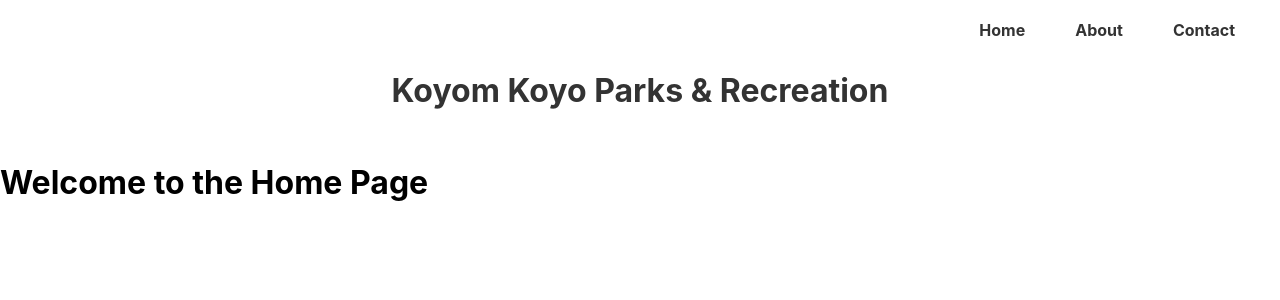
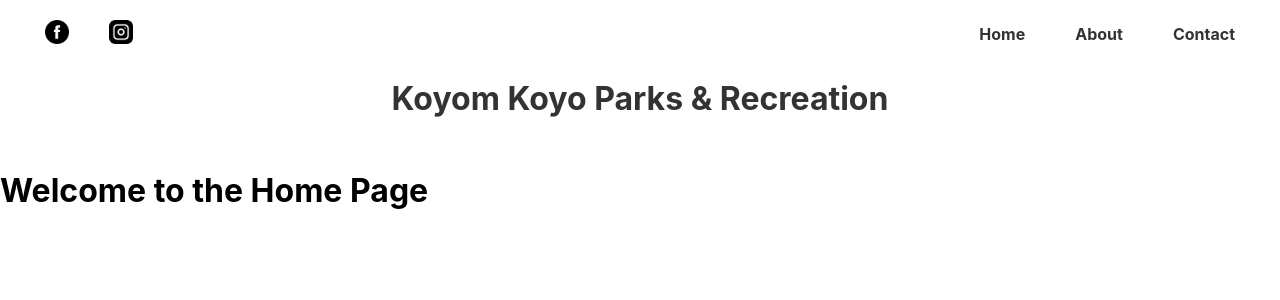
Before and after one commit to aRonnieAlsop/Koyom_Koyo_Recreaction, a React (Create React App) app in the folder client/: page / in a window 1280 px wide. Shown: the top 300 px of the page. Built offline with nearby package versions, Linux system fonts and the light colour scheme.

Commit message:
'social media icons within'

```diff
--- a/client/public/index.html
+++ b/client/public/index.html
@@ -4,14 +4,7 @@
   <meta charset="UTF-8">
   <meta name="viewport" content="width=device-width, initial-scale=1.0">
   <meta http-equiv="X-UA-Compatible" content="ie=edge">
-  <link
-  rel="stylesheet"
-  href="https://cdnjs.cloudflare.com/ajax/libs/font-awesome/6.0.0-beta3/css/all.min.css"
-  integrity="sha384-k6RqeWeci5ZR/Lv4MR0sA0FfDOMVj1p6g1RdiPh/Jc9/zeNbq1T6MbFjQv2XKe4A"
-  crossorigin="anonymous"
-/>
-
-  <title>Your Project Name</title>
+  <title>Koyom Koyo Parks & Recreation</title>
 </head>
 <body>
   <div id="root"></div>
--- a/client/src/components/NavBar/NavBar.jsx
+++ b/client/src/components/NavBar/NavBar.jsx
@@ -1,17 +1,19 @@
 import React from 'react';
-import { Link } from 'react-router-dom';
 import './NavBar.css';
+
+import faceBookIcon from './../../assets/faceBook.png'
+import instagramIcon from './../../assets/instagram.png';
 
 const NavBar = () => {
     return (
       <nav className="navbar">
         <div className="navbar-left">
         <a href="https://www.facebook.com" target="_blank" rel="noopener noreferrer">
-            <i className="fab fa-facebook-square"></i>
-        </a>
-        <a href="https://www.instagram.com" target="_blank" rel="noopener noreferrer">
-            <i className="fab fa-instagram"></i>
-        </a>
+            <img src={faceBookIcon} alt="Facebook" className="social-icon"/>
+          </a>
+          <a href="https://www.instagram.com" target="_blank" rel="noopener noreferrer">
+            <img src={instagramIcon} alt="Instagram" className="social-icon"/>
+          </a>
         </div>
         <div className="navbar-right">
           <a href="/">Home</a>
```
Also changed, not shown: client/src/assets/faceBook.png (added), client/src/assets/instagram.png (added).
